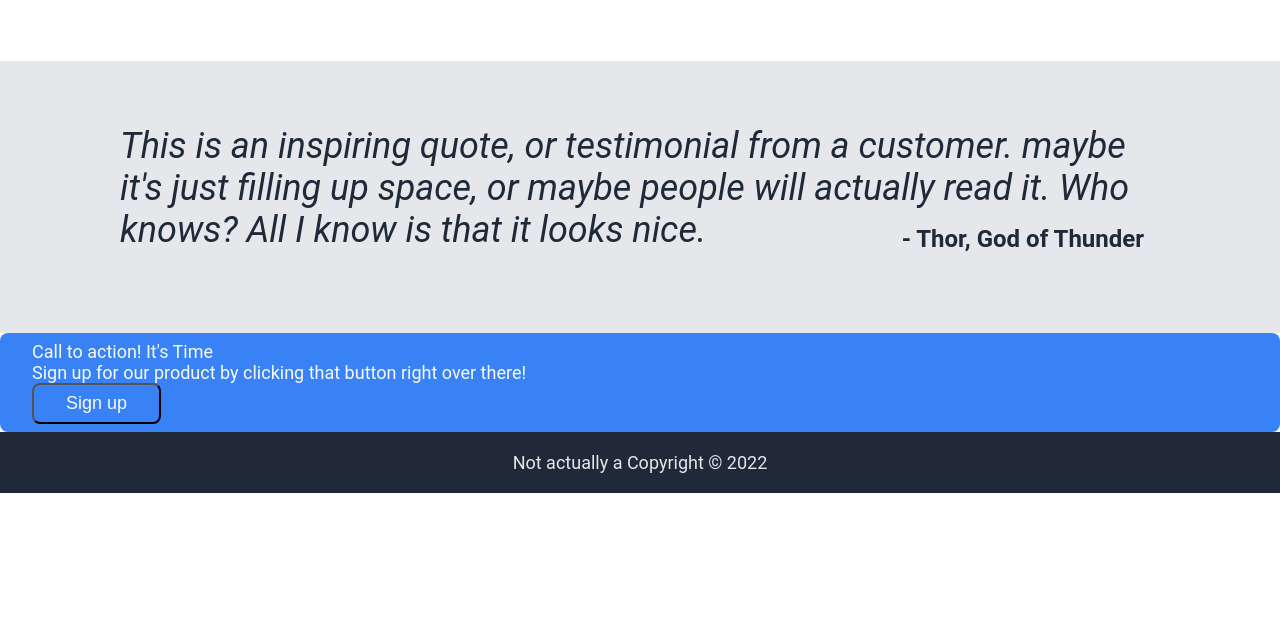
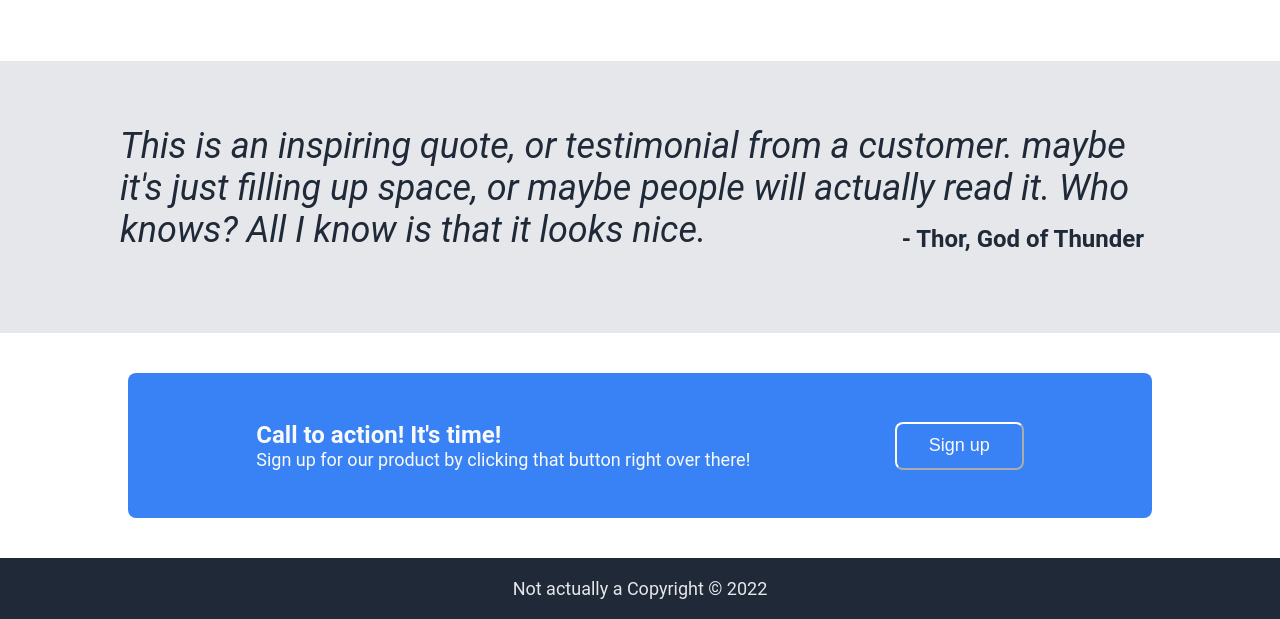
Before and after one commit to tyc007/odin-landing-page, a plain HTML site: page index.html in a window 1280 px wide. Shown: the part 835-1454 px from the top of the page. Before the commit the page ends 1328 px from the top, so only its background shows below. Drawn offline with Linux system fonts and the light colour scheme.

Commit message:
Call to Action section css

```diff
--- a/index.html
+++ b/index.html
@@ -58,9 +58,12 @@
             </div>
         </div>
 
-        <div class="call-to-action">
-            <div>Call to action! It's Time</div>
-            <div>Sign up for our product by clicking that button right over there!</div>
+        <div class="cta">
+            <div>
+                <div class="cta-title">Call to action! It's time!</div>
+                <div>Sign up for our product by clicking that button right over there!</div>
+            </div>
+
             <button>Sign up</button>
         </div>
 
--- a/styles.css
+++ b/styles.css
@@ -71,13 +71,21 @@ a {
     color: #F9FAF8;
 }
 
-button, .call-to-action{
+.cta {
     background-color: #3882F6;
     color: #F9FAF8;
     border-radius: 8px;
     padding: 8px 32px;
     font-size: 18px;
+}
 
+button {
+    background-color: #3882F6;
+    color: #F9FAF8;
+    border-radius: 8px;
+    border-color: white;
+    padding: 8px 32px;
+    font-size: 18px;
 }
 
 .content {
@@ -131,6 +139,26 @@ button, .call-to-action{
     padding: 16px;
 }
 
+.cta {
+    padding: 48px 64px;
+    margin: 5vh 10vw;
+    display: flex;
+    justify-content: space-around;
+    align-items: center;
+    gap: 16px;
+}
+
+.cta-title {
+    font-weight: bolder;
+    font-size: 24px;
+
+}
+
+.cta>button{
+    flex-shrink: 0;
+    height: 48px;
+}
+
 .footer {
     justify-content: center;
 }
```
